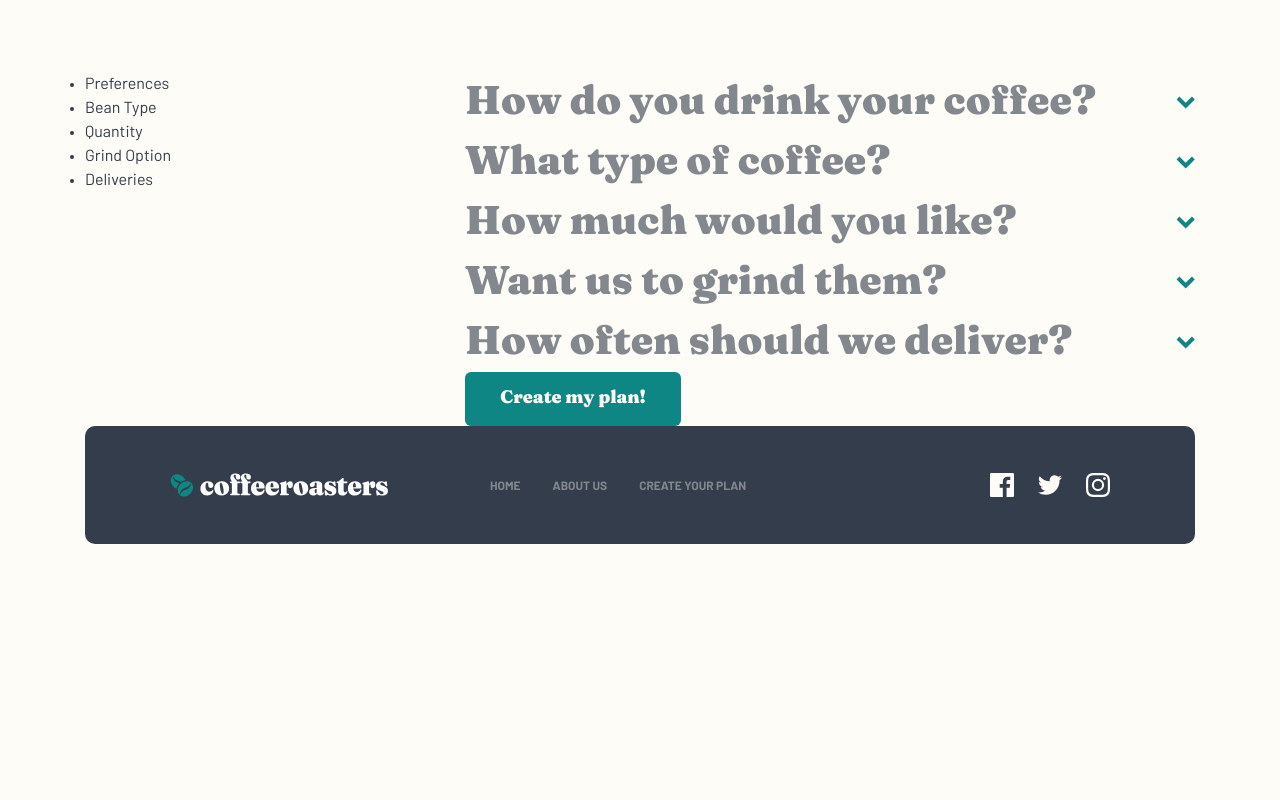
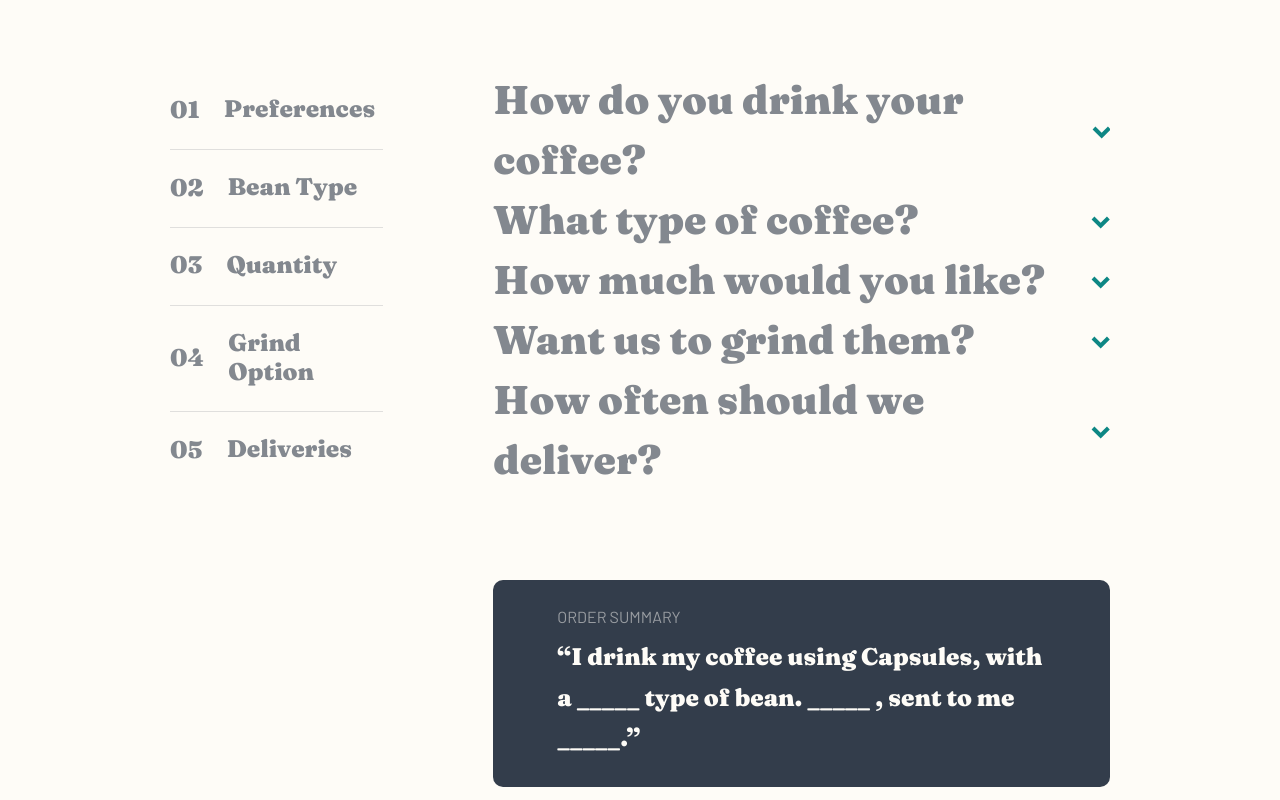
Before and after one commit to CHR-onicles/fm-challenge-coffeeroasters, a React (Create React App) app: page /create-plan in a window 1280 px wide. Shown: the part 1440-2240 px from the top of the page. Before the commit the page ends 2072 px from the top, so only its background shows below. Built offline with nearby package versions, Linux system fonts and the light colour scheme.

Commit message:
WIP: Added styles for order quick links and summary

```diff
--- a/src/scss/abstracts/_config-map.scss
+++ b/src/scss/abstracts/_config-map.scss
@@ -72,13 +72,14 @@ $colors: (
     color-2: rgba(244, 241, 235, 1),
     color-3: rgba(226, 222, 219, 1),
     color-1-opacity-25: rgba(254, 252, 247, 0.25),
+    color-1-opacity-50: rgba(254, 252, 247, 0.50),
     color-1-opacity-80: rgba(254, 252, 247, 0.80),
   ),
   dark: (
     color-1: rgba(131, 136, 143, 1),
     color-2: rgba(51, 61, 75, 1),
     color-3: rgba(193, 195, 199, 1),
-    color-4: rgba(131, 136, 143, 1),
+    color-1-opacity-25: rgba(131, 136, 143, 0.25),
     color-2-opacity-8: rgba(51, 61, 75, 0.085),
     color-2-opacity-25: rgba(51, 61, 75, 0.25),
     color-2-opacity-80: rgba(51, 61, 75, 0.8),
--- a/src/views/CreatePlan/Order/Order.module.scss
+++ b/src/views/CreatePlan/Order/Order.module.scss
@@ -1 +1,114 @@
 @use '../../../scss/abstracts/' as *;
+
+.order {
+  --order-spacing-bottom: #{toRem(120px)};
+
+  --order-form-spacing: #{toRem(110px)};
+
+  --order-summary-spacing-top: #{toRem(120px)};
+  --order-summary-spacing-vertical: #{toRem(24px)};
+  --order-summary-spacing-horizontal: #{toRem(32px)};
+
+  --order-button-spacing-top: #{toRem(56px)};
+  --order-button-align: center;
+
+  margin-bottom: var(--order-spacing-bottom);
+
+  &__link-list {
+    counter-reset: step;
+
+    &-item {
+      counter-increment: step;
+
+      &:not(:last-child) {
+        border-bottom: 1px solid var(--dark-color-1-opacity-25);
+      }
+
+      > button {
+        justify-content: flex-start;
+        width: 100%;
+        padding: toRem(24px) 0;
+        background-color: transparent;
+        border-radius: 0;
+        color: var(--dark-color-1);
+        font-size: toRem(24px);
+
+        &:hover {
+          background-color: transparent;
+          color: var(--dark-color-2-opacity-80);
+        }
+
+        &::before {
+          display: block;
+          content: counter(step, decimal-leading-zero);
+          margin-right: toRem(24px);
+          line-height: 1;
+          color: var(--dark-color-1);
+        }
+      }
+    }
+  }
+
+  &__form {
+    display: flex;
+    flex-direction: column;
+    justify-content: flex-start;
+    align-items: stretch;
+
+    > [class^="BaseAccordion_accordion"] {
+      margin-bottom: var(--order-form-spacing);
+    }
+  }
+
+  &__summary {
+    margin-top: var(--order-summary-spacing-top);
+    padding: var(--order-summary-spacing-vertical) var(--order-summary-spacing-horizontal);
+    background-color: var(--dark-color-2);
+    border-radius: toRem(10px);
+
+    h3 {
+      margin-bottom: toRem(8px);
+      font-family: var(--font-family-regular);
+      font-size: toRem(16px);
+      text-transform: uppercase;
+      color: var(--neutral-color-1-opacity-50);
+    }
+
+    p {
+      color: var(--neutral-color-1);
+      line-height: 1.7;
+    }
+  }
+
+  &__btn-submit {
+    align-self: var(--order-button-align);
+    margin-top: var(--order-button-spacing-top);
+  }
+
+  @include media-breakpoint(md) {
+    --order-spacing-bottom: #{toRem(144px)};
+
+    --order-form-spacing: #{toRem(100px)};
+
+    --order-summary-spacing-top: #{toRem(144px)};
+    --order-summary-spacing-vertical: #{toRem(27px)};
+    --order-summary-spacing-horizontal: #{toRem(44px)};
+
+    --order-button-spacing-top: #{toRem(40px)};
+  }
+
+  @include media-breakpoint(lg) {
+    --order-spacing-bottom: #{toRem(168px)};
+
+    --order-form-spacing: #{toRem(88px)};
+
+    --order-summary-spacing-top: #{toRem(88px)};
+    --order-summary-spacing-horizontal: #{toRem(64px)};
+
+    --order-button-align: flex-end;
+
+    &__content {
+      padding: 0 var(--content-spacing-horizontal);
+    }
+  }
+}
--- a/src/views/CreatePlan/Order/Order.tsx
+++ b/src/views/CreatePlan/Order/Order.tsx
@@ -1,30 +1,52 @@
+import { FormEvent, useRef } from 'react';
+
 import { BaseAccordion } from '../../../components/ui';
 import { BaseRadio } from '../../../components/form';
 
 import { IPlan } from '../../../interfaces/plan-interface';
+
+import styles from './Order.module.scss';
 
 interface IOrderProps {
   orderOptions: IPlan[];
 }
 
 const Order = ({ orderOptions }: IOrderProps) => {
+  const formRef = useRef<HTMLFormElement>(null);
+
+  const handleSubmit = (event: FormEvent) => {
+    event.preventDefault();
+
+    if (!formRef.current) {
+      return;
+    }
+
+    const data = new FormData(formRef.current);
+
+    for (const pair of data.entries()) {
+      console.log('handleSubmit - data: ', `{ ${pair[0]}: ${pair[1]} }`);
+    }
+  };
+
   return (
-    <section>
+    <section className={ styles.order }>
       <div className="container">
-        <div>
+        <div className={ styles['order__content'] }>
           <div className="grid-cols">
             <div className="grid__items grid__item--span-lg-3">
-              <ul>
+              <ul className={ styles['order__link-list'] }>
                 {
                   orderOptions.map(orderOption => (
-                    <li key={ orderOption.id }>{ orderOption.quickLink }</li>
+                    <li className={ styles['order__link-list-item'] } key={ orderOption.id }>
+                      <button type="button" className="btn">{ orderOption.quickLink }</button>
+                    </li>
                   ))
                 }
               </ul>
             </div>
 
             <div className="grid__items grid__item--span-lg-8 grid__item--start-lg-5">
-              <form>
+              <form className={ styles['order__form'] } ref={ formRef } onSubmit={ handleSubmit }>
                 {
                   orderOptions.map(orderOption => (
                     <BaseAccordion
@@ -49,7 +71,14 @@ const Order = ({ orderOptions }: IOrderProps) => {
                     </BaseAccordion>
                   ))
                 }
-                <button type="submit" className="btn">Create my plan!</button>
+
+                <div className={ styles['order__summary'] }>
+                  <h3>Order Summary</h3>
+
+                  <p className="h4">{`“I drink my coffee using Capsules, with a _____ type of bean. _____ , sent to me _____.”`}</p>
+                </div>
+
+                <button type="submit" className={ `${styles['order__btn-submit']} | btn` }>Create my plan!</button>
               </form>
             </div>
           </div>
--- a/tsconfig.json
+++ b/tsconfig.json
@@ -1,6 +1,6 @@
 {
   "compilerOptions": {
-    "target": "es5",
+    "target": "es6",
     "lib": [
       "dom",
       "dom.iterable",
```
